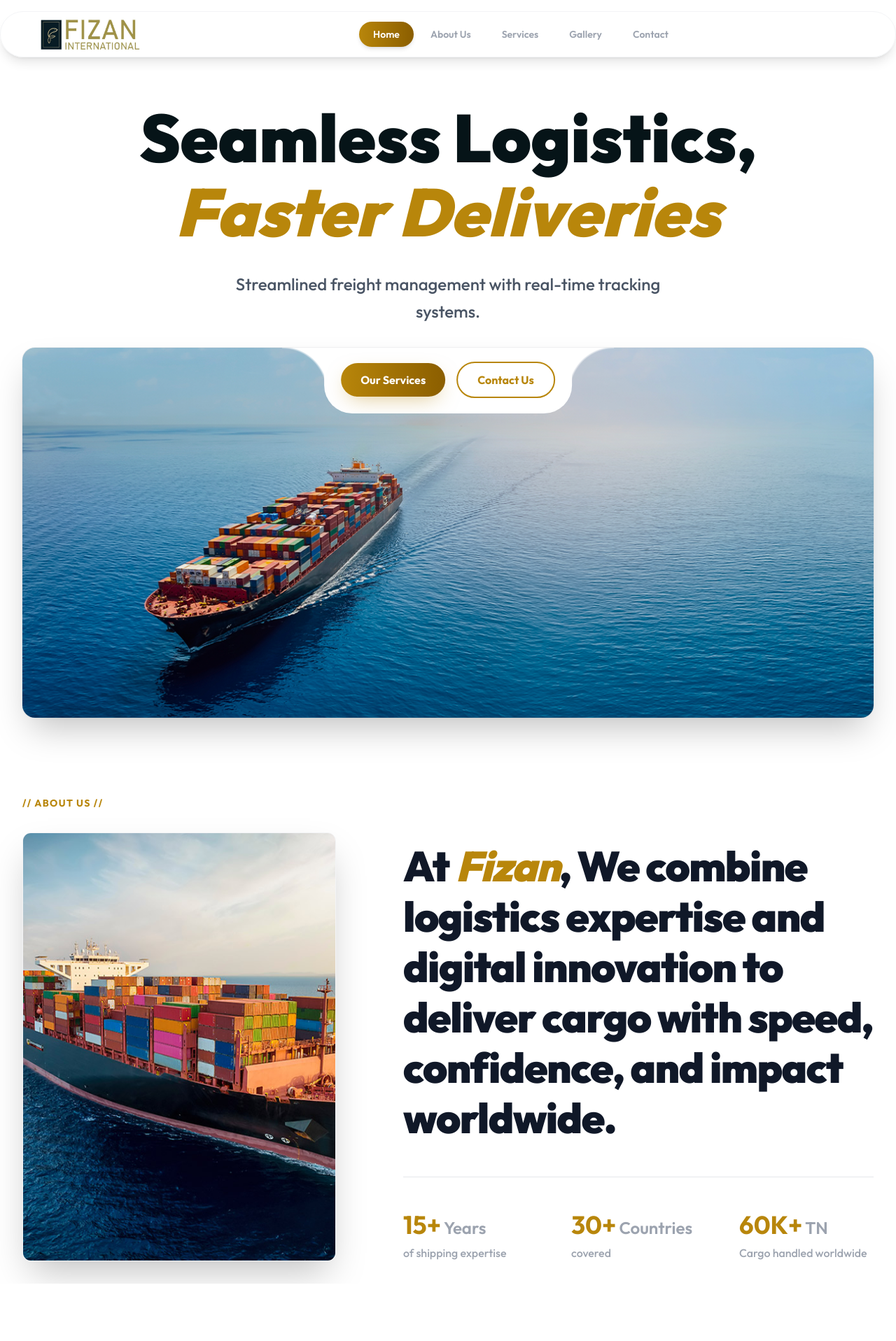
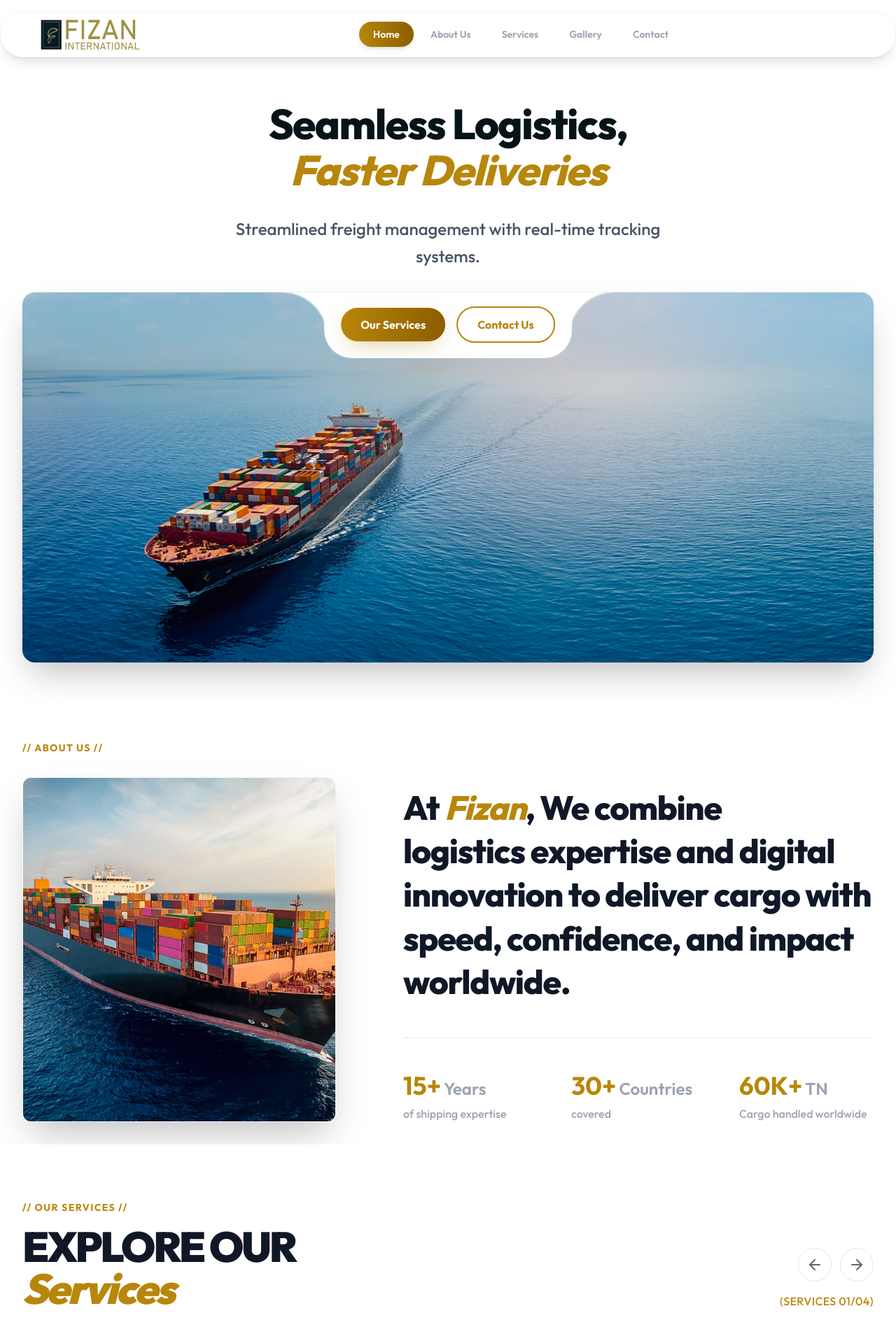
Before and after one commit to Shibilipadalath/logistic-web, a Next.js app: page / in a window 1280 px wide. Shown: the top 1917 px of the page at 70% size. Built offline with nearby package versions, Linux system fonts and the light colour scheme; a web font is replaced by a local one.

Commit message:
fonts managed

```diff
--- a/src/components/About.tsx
+++ b/src/components/About.tsx
@@ -29,7 +29,7 @@
         <div className="space-y-12 mt-16">
           {/* Headline */}
           <Reveal delay={0.2}>
-            <h2 className="text-4xl md:text-5xl lg:text-6xl font-black leading-[1.2] tracking-tight text-gray-900">
+            <h2 className="text-3xl md:text-4xl lg:text-5xl font-extrabold leading-[1.3] tracking-tight text-gray-900">
               At <span className="text-brand-primary font-serif italic">Fizan</span>, We
               combine <span className="relative inline-block">logistics expertise<span className="absolute bottom-1 left-0 w-full h-3 bg-brand-primary/10 -z-10"></span></span>{" "}
               and digital innovation to deliver cargo with speed, confidence, and
--- a/src/components/AboutMain.tsx
+++ b/src/components/AboutMain.tsx
@@ -6,7 +6,7 @@
     <section className="py-20 bg-white text-brand-black">
       <div className="max-w-[1400px] mx-auto px-6 md:px-12">
         <div className="mb-24 text-center max-w-5xl mx-auto">
-          <h2 className="text-4xl md:text-6xl font-black text-brand-black leading-[1.1] tracking-tight mb-10">
+          <h2 className="text-3xl md:text-5xl font-extrabold text-brand-black leading-[1.2] tracking-tight mb-10">
             Committed to creating <br />
             reliable & <span className="font-serif italic text-brand-primary mr-3">seamless</span> logistics solutions.
           </h2>
--- a/src/components/AllServices.tsx
+++ b/src/components/AllServices.tsx
@@ -52,7 +52,7 @@
     <section className="py-17 bg-white">
       <div className="max-w-7xl mx-auto px-6">
         <div className="mb-24 text-center max-w-5xl mx-auto">
-          <h2 className="text-4xl md:text-6xl font-black text-brand-black leading-[1.1] tracking-tighter mb-10 uppercase">
+          <h2 className="text-3xl md:text-5xl font-extrabold text-brand-black leading-[1.2] tracking-tighter mb-10 uppercase">
             Full Spectrum <br />
             <span className="font-serif italic text-brand-primary lowercase normal-case">
               Logistics Excellence
--- a/src/components/ExportDestinations.tsx
+++ b/src/components/ExportDestinations.tsx
@@ -25,7 +25,7 @@
           <span className="text-sm font-bold tracking-widest text-[#B8860B] uppercase mb-3 block">
             {"// Global Network //"}
           </span>
-          <h2 className="text-4xl md:text-6xl lg:text-7xl font-black text-gray-900 tracking-tighter mb-8 leading-[1.1]">
+          <h2 className="text-3xl md:text-5xl lg:text-6xl font-black text-gray-900 tracking-tighter mb-8 leading-[1.1]">
             Connecting Your <br />
             <span className="font-serif italic text-brand-primary">Business to the World</span>
           </h2>
--- a/src/components/Gallery.tsx
+++ b/src/components/Gallery.tsx
@@ -24,7 +24,7 @@
     <section className="py-17 bg-white">
       <div className="max-w-7xl mx-auto px-6">
         <div className="mb-24 text-center max-w-5xl mx-auto">
-          <h2 className="text-4xl md:text-6xl font-black text-brand-black leading-[1.1] tracking-tighter mb-10">
+          <h2 className="text-3xl md:text-5xl font-extrabold text-brand-black leading-[1.2] tracking-tighter mb-10">
             A Glimpse Into <br />
             <span className="font-serif italic text-brand-primary lowercase normal-case">Our Operations</span>
           </h2>
--- a/src/components/Hero.tsx
+++ b/src/components/Hero.tsx
@@ -8,7 +8,7 @@
       {/* Headlines */}
       <Reveal delay={0.1}>
         <div className="space-y-4 mb-8">
-          <h1 className="text-5xl md:text-7xl lg:text-8xl font-black text-brand-black tracking-normal leading-[1.1]">
+          <h1 className="text-3xl md:text-5xl lg:text-6xl font-extrabold text-brand-black tracking-tight leading-[1.1]">
             Seamless Logistics, <br />
             <span className="font-serif italic text-brand-primary">
               Faster Deliveries
--- a/src/components/Process.tsx
+++ b/src/components/Process.tsx
@@ -78,7 +78,7 @@
             <span className="text-[#B8860B] font-bold tracking-widest uppercase text-sm mb-3 block">
               {"// How It Works //"}
             </span>
-            <h2 className="text-4xl md:text-6xl lg:text-7xl font-black leading-[1.1] tracking-tighter">
+            <h2 className="text-3xl md:text-5xl lg:text-6xl font-black leading-[1.1] tracking-tighter">
               Simplified logistics in <br />
               <span className="font-serif italic text-brand-primary lowercase normal-case">three easy steps.</span>
             </h2>
--- a/src/components/RequestQuote.tsx
+++ b/src/components/RequestQuote.tsx
@@ -9,7 +9,7 @@
         <div className="bg-brand-primary/5 rounded-xl p-8 md:p-20 text-center border border-brand-primary/10">
           {/* Header */}
           <div className="max-w-3xl mx-auto mb-12">
-            <h2 className="text-4xl md:text-6xl font-black text-gray-900 mb-6 tracking-tighter leading-tight">
+            <h2 className="text-3xl md:text-5xl font-black text-gray-900 mb-6 tracking-tighter leading-tight">
               Request a <span className="font-serif italic text-brand-primary">Free Quote</span>
             </h2>
             <p className="text-lg text-gray-500 leading-relaxed">
--- a/src/components/Services.tsx
+++ b/src/components/Services.tsx
@@ -64,7 +64,7 @@
               </span>
             </Reveal>
             <Reveal delay={0.2}>
-              <h2 className="text-4xl md:text-6xl lg:text-7xl font-black uppercase tracking-tighter text-gray-900 leading-none">
+              <h2 className="text-3xl md:text-5xl lg:text-6xl font-black uppercase tracking-tighter text-gray-900 leading-none">
                 Explore Our <br />
                 <span className="font-serif italic text-brand-primary lowercase normal-case">Services</span>
               </h2>
--- a/src/components/Team.tsx
+++ b/src/components/Team.tsx
@@ -57,7 +57,7 @@
                 <span className="text-[10px] font-bold tracking-[0.2em] uppercase text-brand-primary mb-3 block opacity-70 text-center">
                   {member.role}
                 </span>
-                <h3 className="text-2xl font-black mb-4 group-hover:text-brand-primary transition-colors text-center">
+                <h3 className="text-xl font-extrabold mb-4 group-hover:text-brand-primary transition-colors text-center">
                   {member.name}
                 </h3>
                 <p className="text-gray-600 leading-relaxed group-hover:text-gray-900 transition-colors text-justify">
--- a/src/components/Testimonials.tsx
+++ b/src/components/Testimonials.tsx
@@ -13,7 +13,7 @@
             <span className="text-sm font-bold tracking-widest text-brand-secondary uppercase mb-3 block">
               {"// Testimonials //"}
             </span>
-            <h2 className="text-4xl md:text-6xl lg:text-7xl font-black text-gray-900 tracking-tighter uppercase leading-none">
+            <h2 className="text-3xl md:text-5xl lg:text-6xl font-black text-gray-900 tracking-tighter uppercase leading-none">
               What Our <br />
               <span className="font-serif italic text-brand-primary lowercase normal-case">Clients Say</span>
             </h2>
--- a/src/components/Vision.tsx
+++ b/src/components/Vision.tsx
@@ -17,7 +17,7 @@
 
                 {/* Right Side: Text */}
                 <div>
-                    <h2 className="text-4xl md:text-5xl lg:text-6xl font-black text-gray-900 mb-8 leading-[1.1] tracking-tight">
+                    <h2 className="text-3xl md:text-4xl lg:text-5xl font-black text-gray-900 mb-8 leading-[1.1] tracking-tight">
                         Revolutionizing <span className="text-brand-primary">supply chains</span> with accuracy and flawless solutions.
                     </h2>
                 </div>
```
